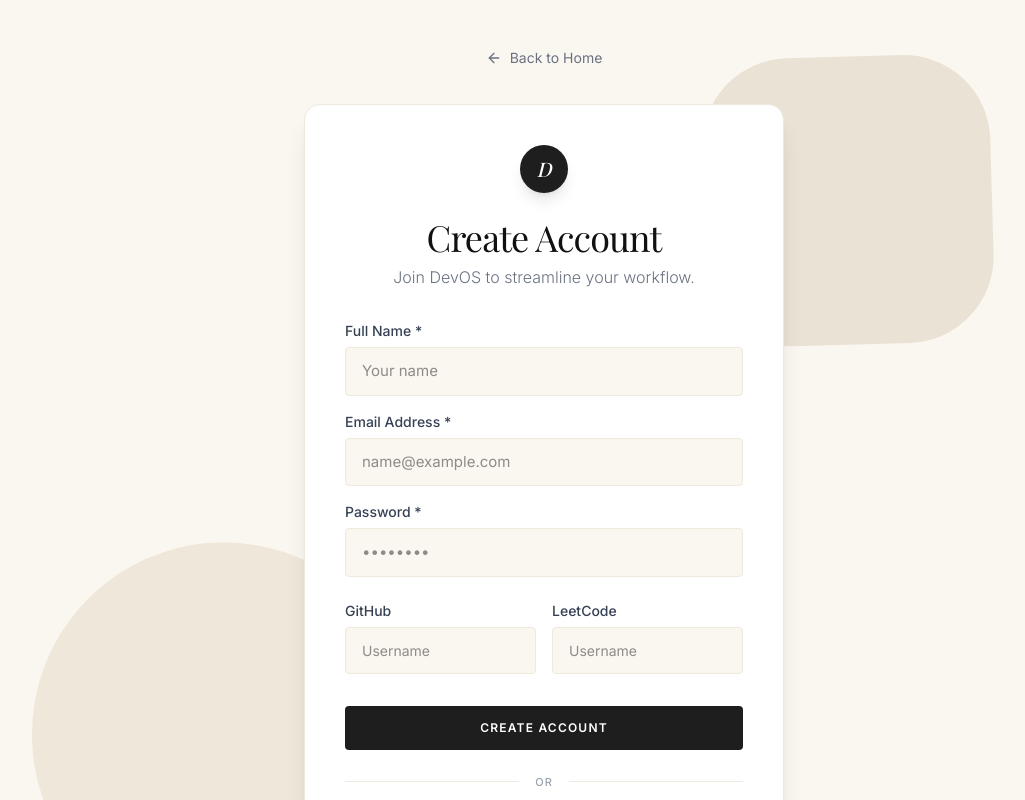
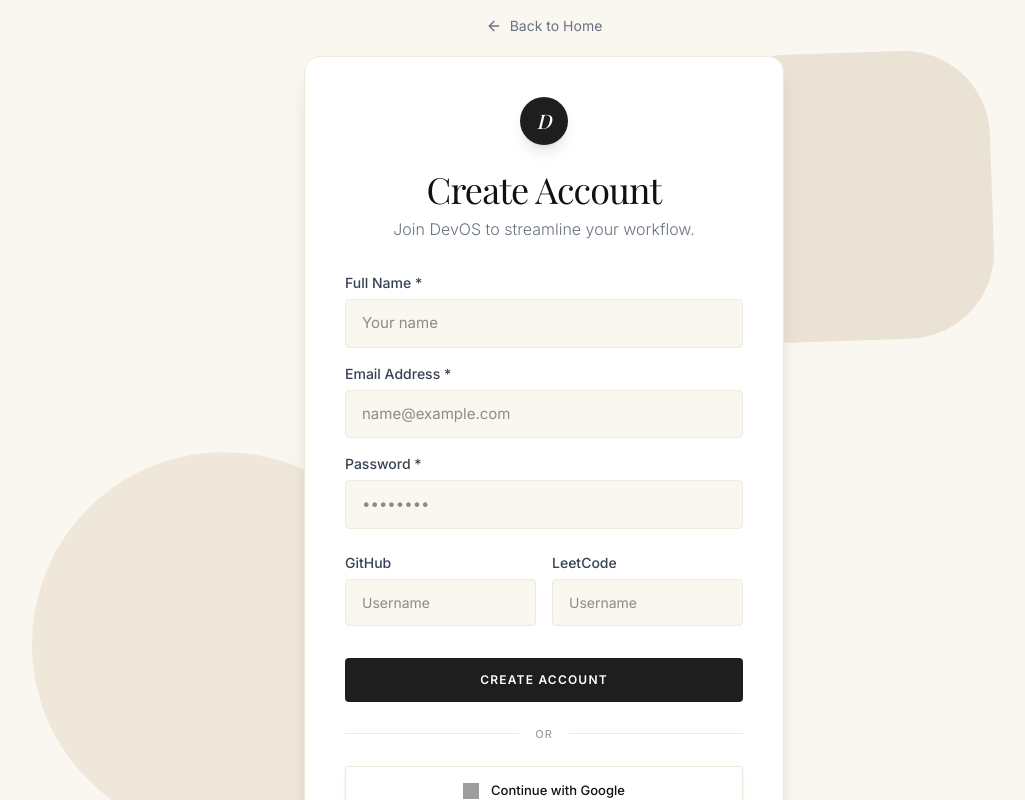
Before and after one commit to UBX-CODE/DevOS, a React (Vite) app in the folder DevOS-client/: page /register in a window 1280 px wide. Shown: the top 800 px of the page, without its empty margins (96-1121 px from the left). Built offline with nearby package versions, Linux system fonts and the light colour scheme; no server answers; grey boxes are pictures that could not be loaded; a web font is replaced by a local one.

Commit message:
home redirect button added

```diff
--- a/DevOS-client/src/pages/LoginPage.tsx
+++ b/DevOS-client/src/pages/LoginPage.tsx
@@ -28,7 +28,7 @@
 
   return (
     <div className="min-h-screen bg-[#FAF6F0] text-[#222] font-sans relative overflow-hidden flex flex-col items-center justify-center">
-      <div className="mb-8">
+      <div className="mb-4 mt-4">
   <Link
     to="/"
     className="inline-flex items-center gap-2 text-sm text-gray-500 hover:text-black transition"
--- a/DevOS-client/src/pages/RegisterPage.tsx
+++ b/DevOS-client/src/pages/RegisterPage.tsx
@@ -37,8 +37,8 @@
   };
 
   return (
-    <div className="min-h-screen bg-[#FAF6F0] text-[#222] font-sans relative overflow-hidden flex flex-col items-center justify-center py-12">
-      <div className="mb-8">
+    <div className="min-h-screen bg-[#FAF6F0] text-[#222] font-sans relative overflow-hidden flex flex-col items-center justify-center">
+      <div className="mb-4 mt-4">
   <Link
     to="/"
     className="inline-flex items-center gap-2 text-sm text-gray-500 hover:text-black transition"
```
